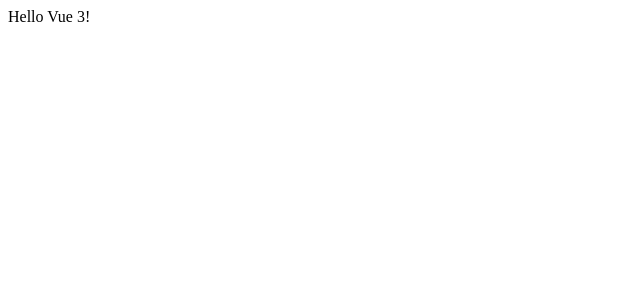
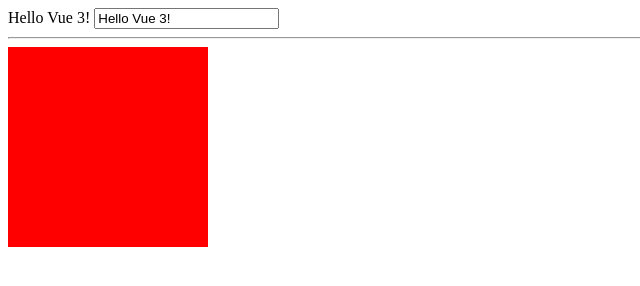
Before and after one commit to alexg16/vuejs-learning, a plain HTML site: page vue3-basics/index.html in a window 1280 px wide. Shown: the whole page, without its empty margins (0-640 px from the left). Drawn offline with nearby package versions, Linux system fonts and the light colour scheme.

Commit message:
add basic directives

```diff
--- a/vue3-basics/index.html
+++ b/vue3-basics/index.html
@@ -6,9 +6,38 @@
     <meta name="viewport" content="width=device-width, initial-scale=1.0">
     <title>Vue 3 Basics</title>
 </head>
+<style>
+    .box {
+        background-color: purple;
+        height: 200px;
+        width: 200px;
+    }
+
+    .box.two {
+        background-color: red;
+        height: 200px;
+        width: 200px;
+    }
+
+    .box.three {
+        background-color: blue;
+        height: 200px;
+        width: 200px;
+    }
+    [v-cloak] {
+        display: none;
+    }
+</style>
 <body>
-    <div id="app">
-        {{ greetings }}
+    <div id="app" v-cloak>
+        {{ greeting }}
+        <input v-model="greeting" />
+
+        <hr />
+    <div v-if="isVisible" class="box"></div>
+    <div v-else-if="isVisible2" class="box two"></div>
+    <div v-else class="box three"></div>
+
     </div>
 
     <script src="https://unpkg.com/vue@next"></script>
@@ -16,7 +45,9 @@
         let app = Vue.createApp({
             data: function() {
                 return {
-                    greetings: 'Hello Vue 3!'
+                    greeting: 'Hello Vue 3!',
+                    isVisible: false,
+                    isVisible2: true
                 }
             }
         })
```
